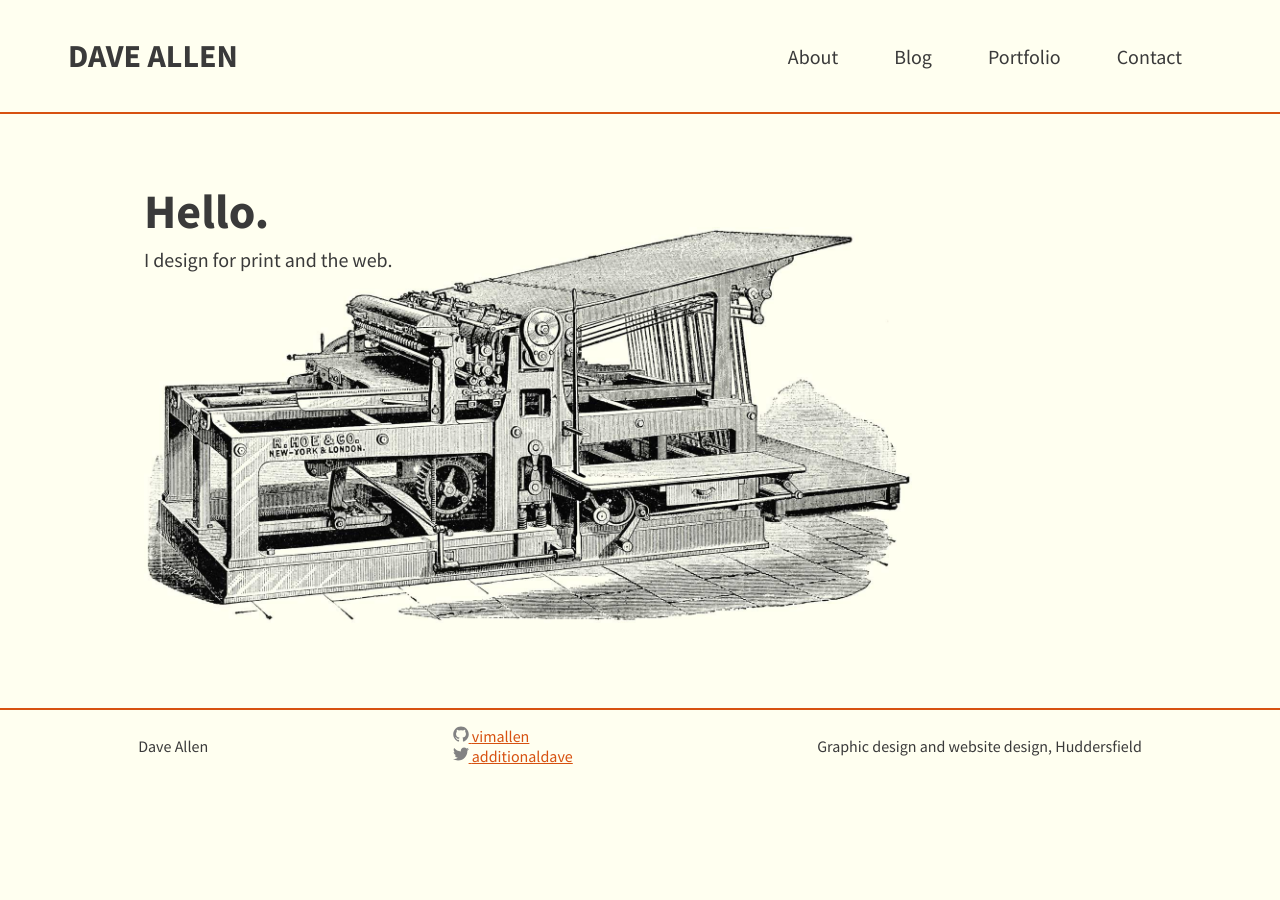
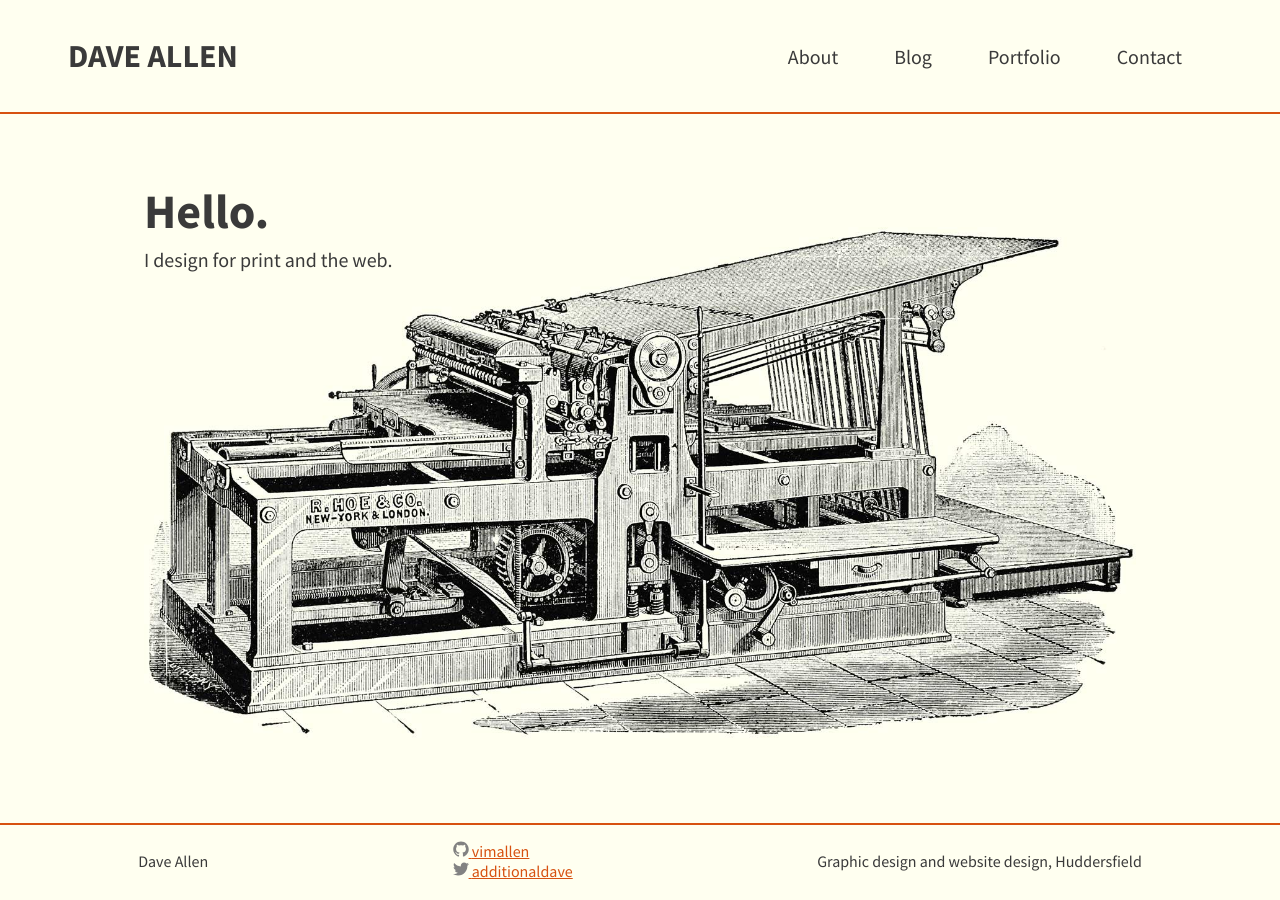
Before and after one commit to vimallen/gridbert, a Jekyll site: the page built from index.md, in a window 1280 px wide. Built offline with Jekyll 4.4.1, drawn with Linux system fonts in a browser that asks for light colours.

Commit message:
Press 80rem

```diff
--- a/assets/main.scss
+++ b/assets/main.scss
@@ -330,7 +330,7 @@ figure {
   }
   .home-image {
     margin-top: -3rem;
-    max-width: 48rem;
+    max-width: 80rem;
   }
 
   .site-footer {
```
